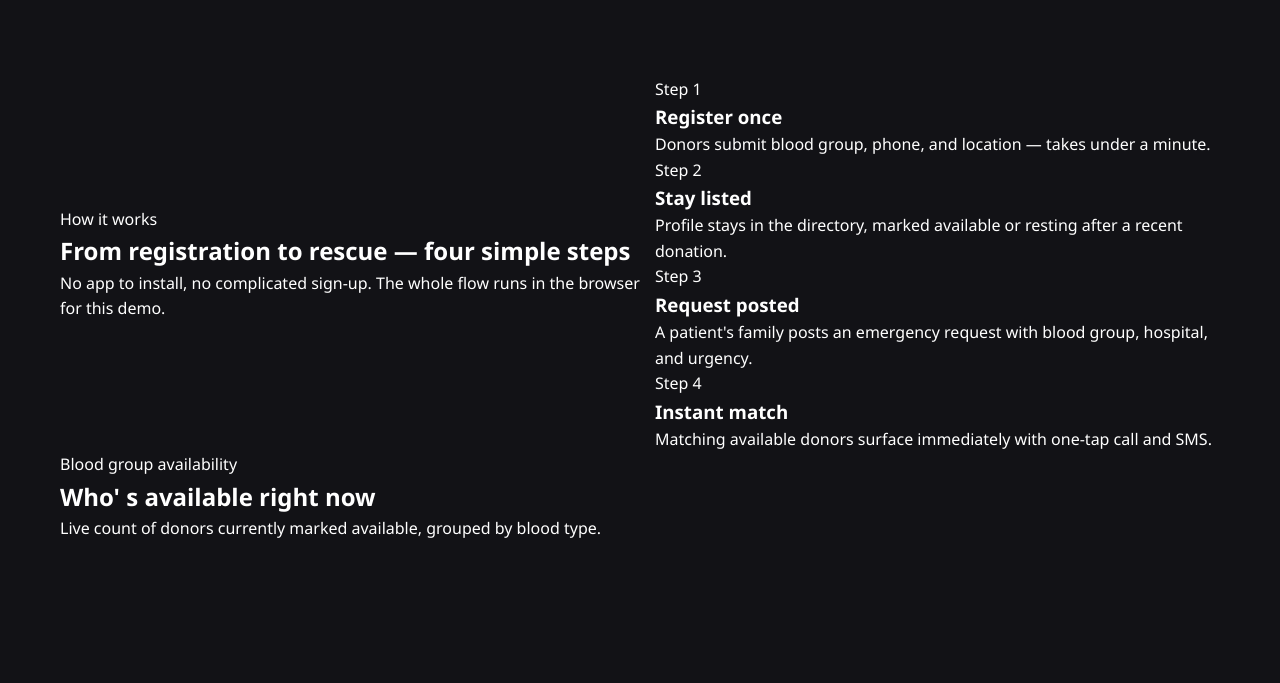
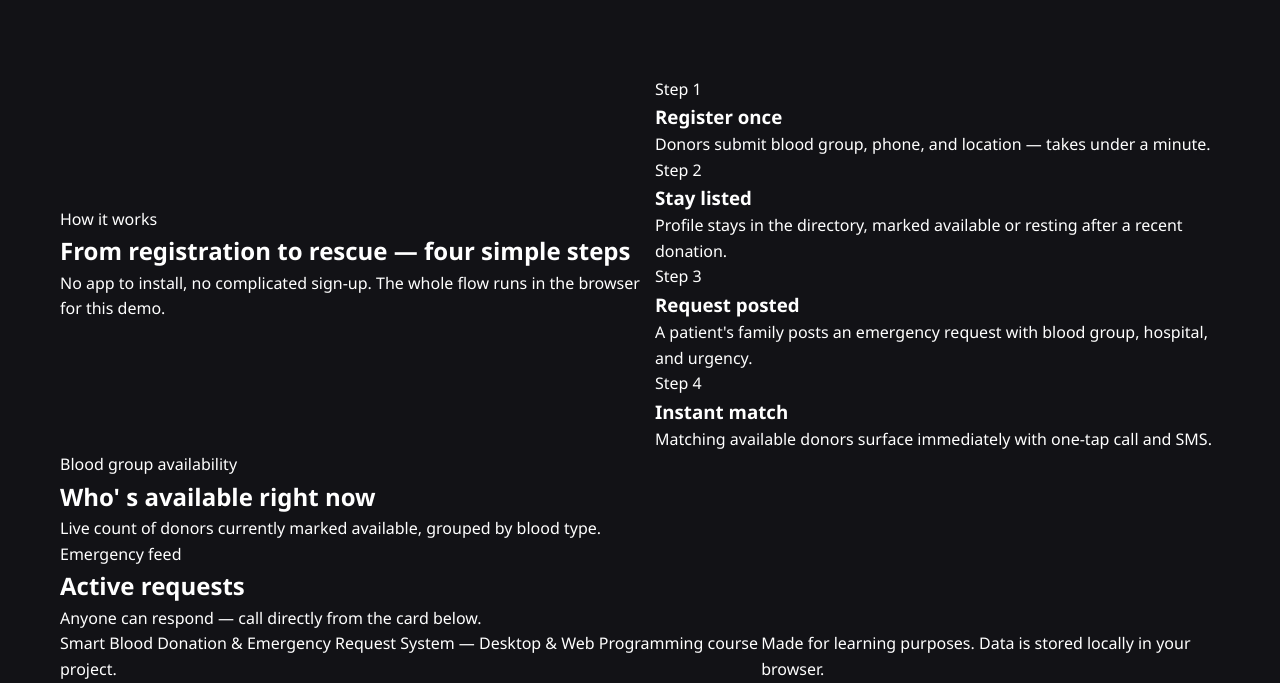
Before and after one commit to AhmedNakib/Smart-Blood-Donation-Emergency-Request-System-1, a plain HTML site: page SBDE Project.html in a window 1280 px wide. Shown: the part 608-1291 px from the top of the page. Before the commit the page ends 1150 px from the top, so only its background shows below. Drawn offline with Linux system fonts and the light colour scheme.

Commit message:
Update commit

```diff
--- a/SBDE Project.html
+++ b/SBDE Project.html
@@ -85,6 +85,28 @@
         <div class="bg-grid" id="bgGrid"></div>
     </div>
     </section>
+    <section>
+  <div class="container">
+    <div class="section-head">
+      <span class="kicker">Emergency feed</span>
+      <h2>Active requests</h2>
+      <p>Anyone can respond — call directly from the card below.</p>
+    </div>
+    <div class="emg-list" id="emgList"></div>
+  </div>
+</section>
+
+<footer>
+  <div class="container">
+    <span>Smart Blood Donation & Emergency Request System — Desktop &amp; Web Programming course project.</span>
+    <span>Made for learning purposes. Data is stored locally in your browser.</span>
+  </div>
+</footer>
+
+<script src="https://www.gstatic.com/firebasejs/10.12.2/firebase-app-compat.js"></script>
+<script src="https://www.gstatic.com/firebasejs/10.12.2/firebase-firestore-compat.js"></script>
+<script src="https://www.gstatic.com/firebasejs/10.12.2/firebase-auth-compat.js"></script>
+<script src="js/firebase-config.js"></script>
     <script src="script.js"></script>
 </body>
 </html>
```
